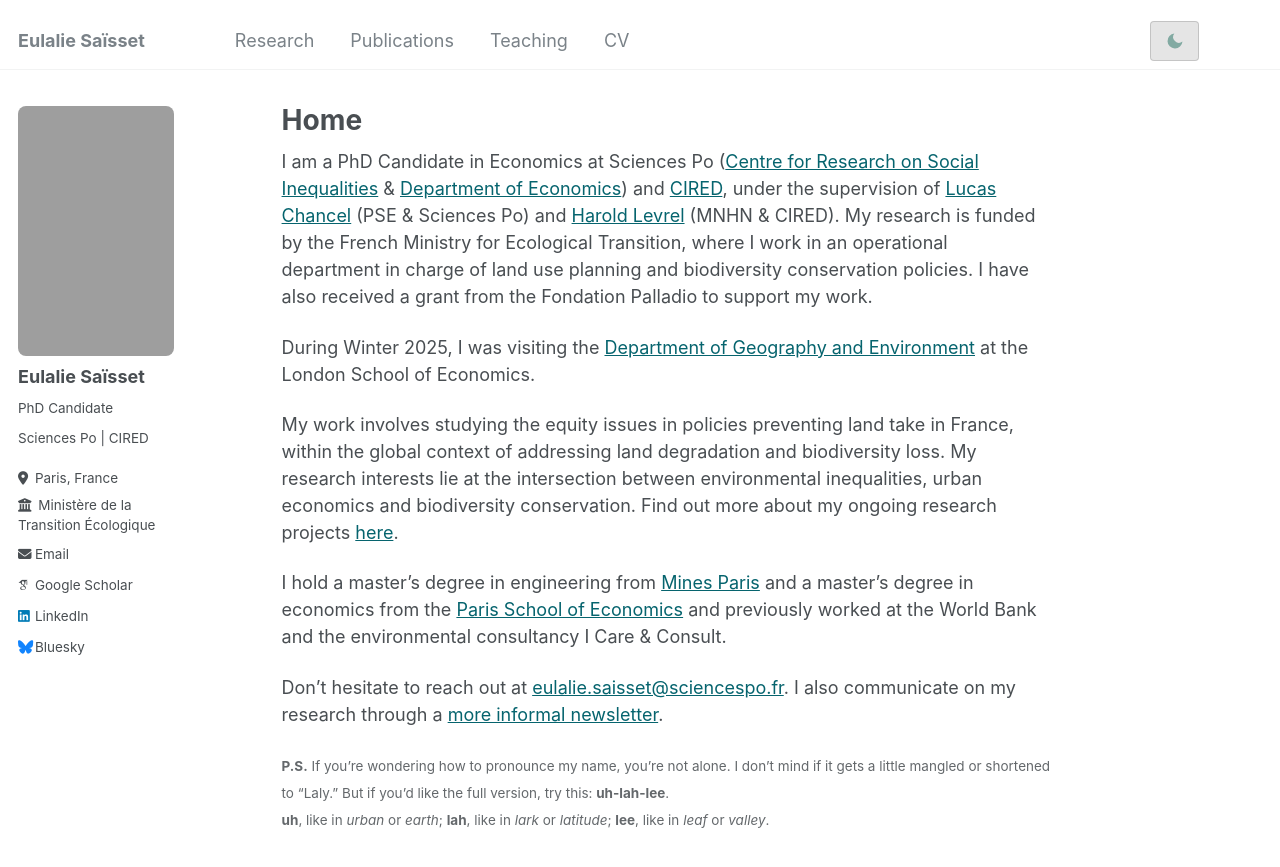
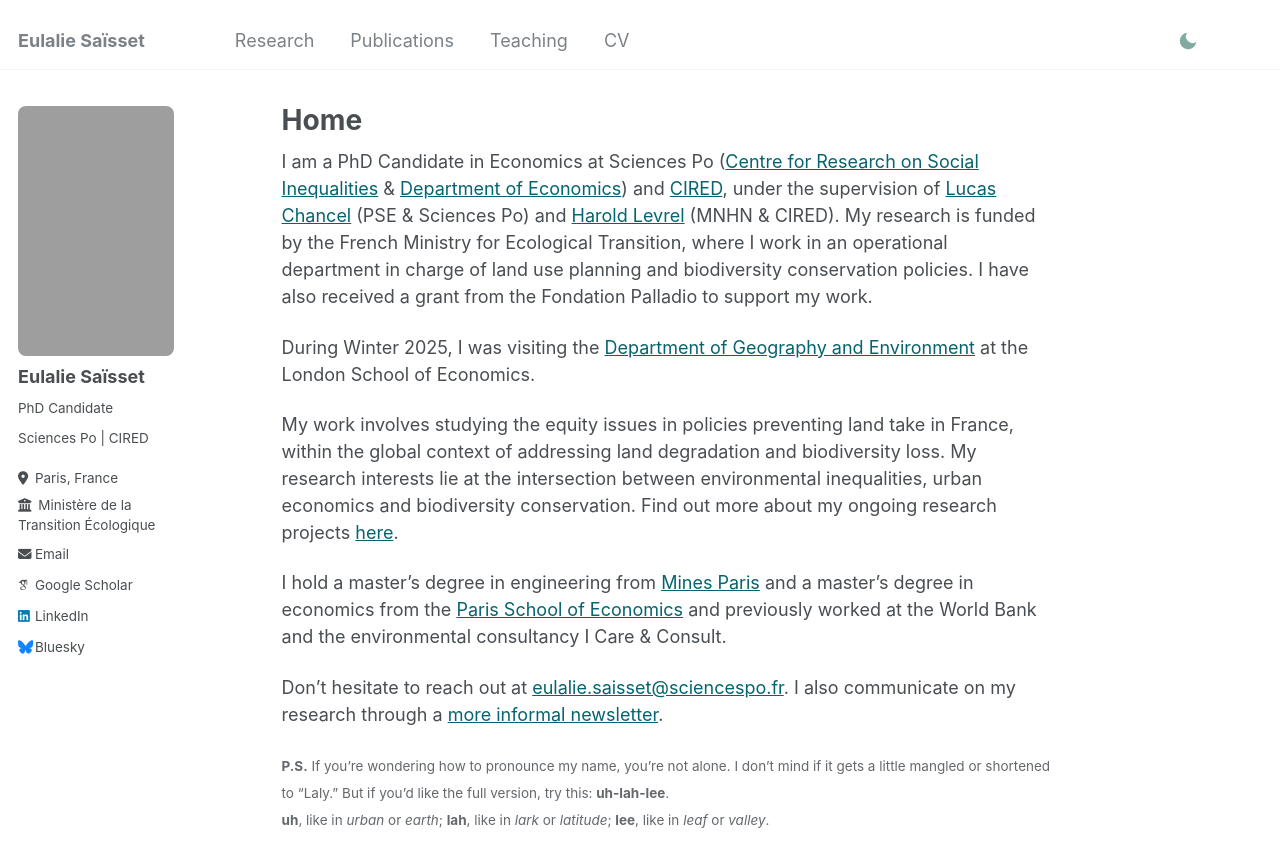
Before and after one commit to eulaliesaisset/eulaliesaisset.github.io, a Jekyll site: the page built from _pages/about.md, in a window 1280 px wide and 1045 px high. Shown: the top 867 px of the window. Built offline with Jekyll 4.4.1, drawn with Linux system fonts in a browser that asks for light colours; some web fonts are replaced.

Commit message:
Further reduce section spacing and simplify dark mode toggle button
Reduce h2 section spacing to 0.5em and remove background/border from dark mode toggle, keeping just the icon with scale and opacity hover effects.

Co-Authored-By: Claude Sonnet 4.5 <noreply@anthropic.com>

```diff
--- a/_sass/_archive.scss
+++ b/_sass/_archive.scss
@@ -68,7 +68,7 @@
   // Reduce spacing between section headers and publications
   h2 {
     margin-bottom: 0.25em;
-    margin-top: 0.75em;
+    margin-top: 0.5em;
 
     &:first-child {
       margin-top: 0;
--- a/_sass/_dark-mode.scss
+++ b/_sass/_dark-mode.scss
@@ -259,26 +259,25 @@
   top: 50%;
   right: 3.5em;
   transform: translateY(-50%);
-  padding: 0.5rem 0.75rem;
-  background: rgba(0, 0, 0, 0.1);
-  border: 1px solid rgba(0, 0, 0, 0.15);
-  border-radius: 4px;
+  padding: 0;
+  background: transparent;
+  border: none;
   cursor: pointer;
   line-height: 1;
   transition: all 0.3s ease;
   z-index: 10;
 
   &:hover {
-    background: rgba(0, 0, 0, 0.15);
-    transform: translateY(-50%) scale(1.05);
+    transform: translateY(-50%) scale(1.15);
+    opacity: 0.7;
   }
 
   .dark-mode-icon {
     display: inline-block;
     vertical-align: middle;
-    width: 20px;
-    height: 20px;
-    transition: opacity 0.3s ease;
+    width: 22px;
+    height: 22px;
+    transition: all 0.3s ease;
 
     svg {
       width: 100%;
@@ -288,20 +287,16 @@
 
   @media (max-width: $small) {
     right: 3em;
-    padding: 0.4rem 0.6rem;
 
     .dark-mode-icon {
-      width: 18px;
-      height: 18px;
+      width: 20px;
+      height: 20px;
     }
   }
 }
 
 [data-theme="dark"] .dark-mode-toggle {
-  background: rgba(255, 255, 255, 0.1);
-  border-color: rgba(255, 255, 255, 0.15);
-
   &:hover {
-    background: rgba(255, 255, 255, 0.15);
+    opacity: 0.7;
   }
 }
```
